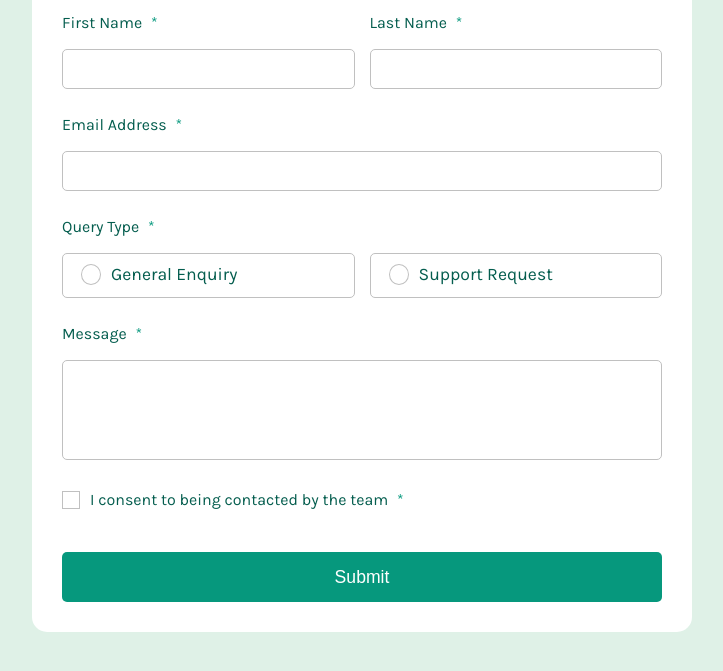
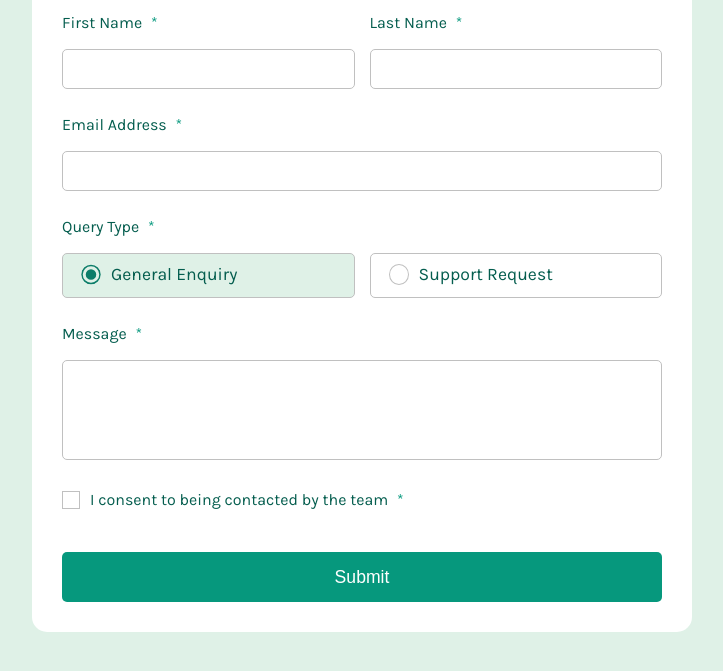
Before and after one commit to adriaxy/contact-form-frontend-mentor, a website: page index.html in a window 1280 px wide. Both pictures are taken after a click on the element "General Enquiry". Shown: the part 129-800 px from the top of the page, without its empty margins (278-1001 px from the left). Drawn offline with Linux system fonts and the light colour scheme.

Commit message:
Add functionality to query type input

```diff
--- a/src/main.js
+++ b/src/main.js
@@ -24,6 +24,8 @@ const inputMessage = $id('message');
 const inputConsent = $id('consent');
 const btnSubmit = $id('submit');
 const checkboxBtn = $('.checkbox-btn');
+const radios = [inputEnquiry, inputRequest];
+const radioWrapper = $$('.radio-wrapper')
 
 // Error messages
 const errorName = $('.required-name');
@@ -44,13 +46,16 @@ const formValues = {
 
 form.addEventListener('submit', (e)=> {
     e.preventDefault();
-    console.log(formValues)
-    Object.values(formValues).forEach(value => {
-        if(value !== null)console.log(value)
+    console.log(formValues);
+    let isValidForm;
+    Object.values(formValues).find(value => {
+        if(value == null)isValidForm = false;
     })
+    if(!isValidForm) return;
+
 });
 
-
+// Name field
 inputName.addEventListener('blur', (e)=> {
     validateInputAndUpdateField(e, validateName, errorName, inputName);
 });
@@ -58,6 +63,7 @@ inputName.addEventListener('input', (e)=> {
     hideError(errorName, inputName)
 });
 
+// Last Name field
 inputLastName.addEventListener('blur', (e)=> {
     validateInputAndUpdateField(e, validateName, errorLastName, inputLastName);
 });
@@ -65,6 +71,7 @@ inputLastName.addEventListener('input', (e)=> {
     hideError(errorName, inputLastName)
 });
 
+// Email field
 inputEmail.addEventListener('blur', (e)=> {
     validateInputAndUpdateField(e, validateEmail, errorEmail, inputEmail);
 });
@@ -72,6 +79,32 @@ inputEmail.addEventListener('input', (e)=> {
     hideError(errorEmail, inputEmail)
 });
 
+// Query Type field
+radios.forEach(radio => {
+    radio.addEventListener('change', (e)=> {
+        radios.forEach(r => {
+            r.nextElementSibling.classList.remove('radio-btn-active');
+        });
+        radioWrapper.forEach(wrapper => wrapper.classList.remove('active'));
+
+        if(e.target.checked){
+            e.target.nextElementSibling.classList.add('radio-btn-active');
+            e.target.closest('.radio-wrapper').classList.add('active')
+            updateFormValues(formValues, "query-type", e.target.id);
+        };
+    })
+})
+
+// Message field
+inputMessage.addEventListener('blur', (e)=> {
+    const isNotEmpty = (value) => value
+    validateInputAndUpdateField(e, isNotEmpty, errorMessage, inputMessage);
+});
+inputMessage.addEventListener('input', (e)=> {
+    hideError(errorEmail, inputMessage)
+});
+
+// Consent field
 inputConsent.addEventListener('change', ()=> {
     if(inputConsent.checked){
         checkboxBtn.classList.add('checkbox-btn-active');
@@ -81,14 +114,6 @@ inputConsent.addEventListener('change', ()=> {
         updateFormValues(formValues, inputConsent.id, null);
         console.log('deschecked')
     }
-})
-
-inputMessage.addEventListener('blur', (e)=> {
-    const isNotEmpty = (value) => value
-    validateInputAndUpdateField(e, isNotEmpty, errorMessage, inputMessage);
-});
-inputMessage.addEventListener('input', (e)=> {
-    hideError(errorEmail, inputMessage)
 });
 
 function validateInputAndUpdateField(event, validateInputFunction, spanError, input){
--- a/src/styles/main.css
+++ b/src/styles/main.css
@@ -90,7 +90,7 @@
         opacity: 0;
     }
 
-    fieldset {
+    fieldset{
         margin: 0;
         padding: 0;
         border: none;
@@ -180,7 +180,7 @@
         border: 1px solid var(--color-green-600);
     }
 
-    :is(input, .radio-wrapper, textarea):focus{
+    :is(input, .radio-wrapper, textarea, .checkbox-wrapper):focus{
         outline: none;
         border: 1px solid var(--color-green-600);
     }
@@ -200,6 +200,10 @@
 
     .radio-wrapper{
         height: 45px;
+    }
+
+    .radio-wrapper.active{
+        background-color: var(--color-green-200);
     }
 
     label:not(.radio-label){
```
